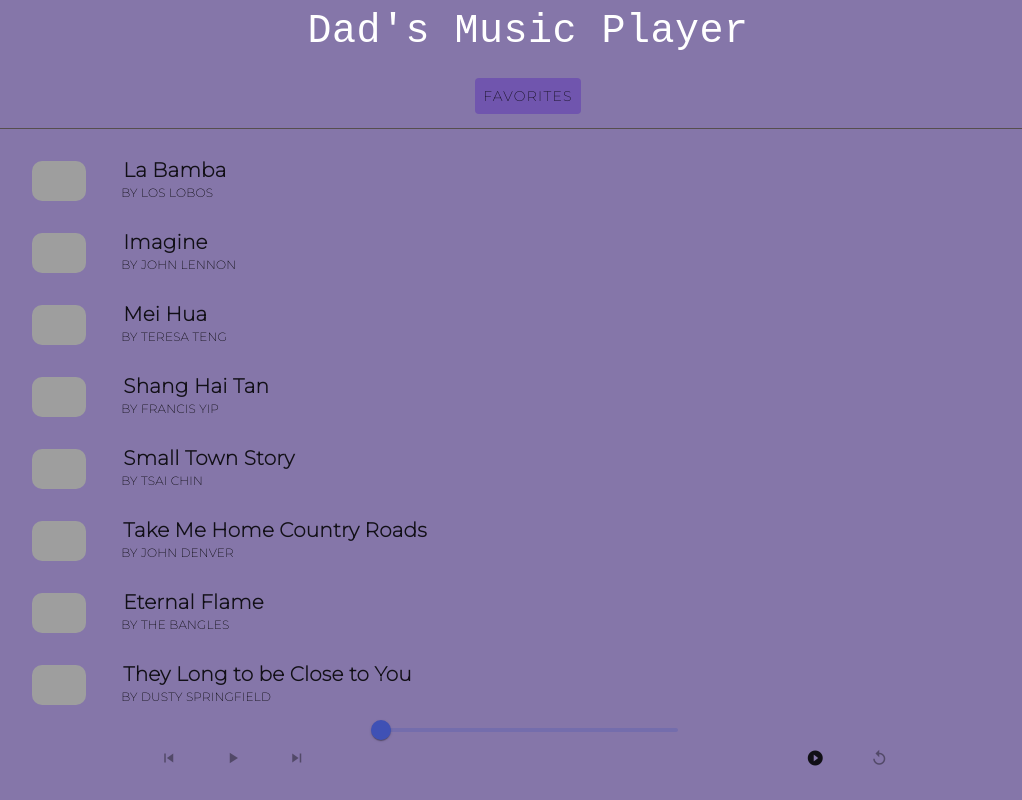
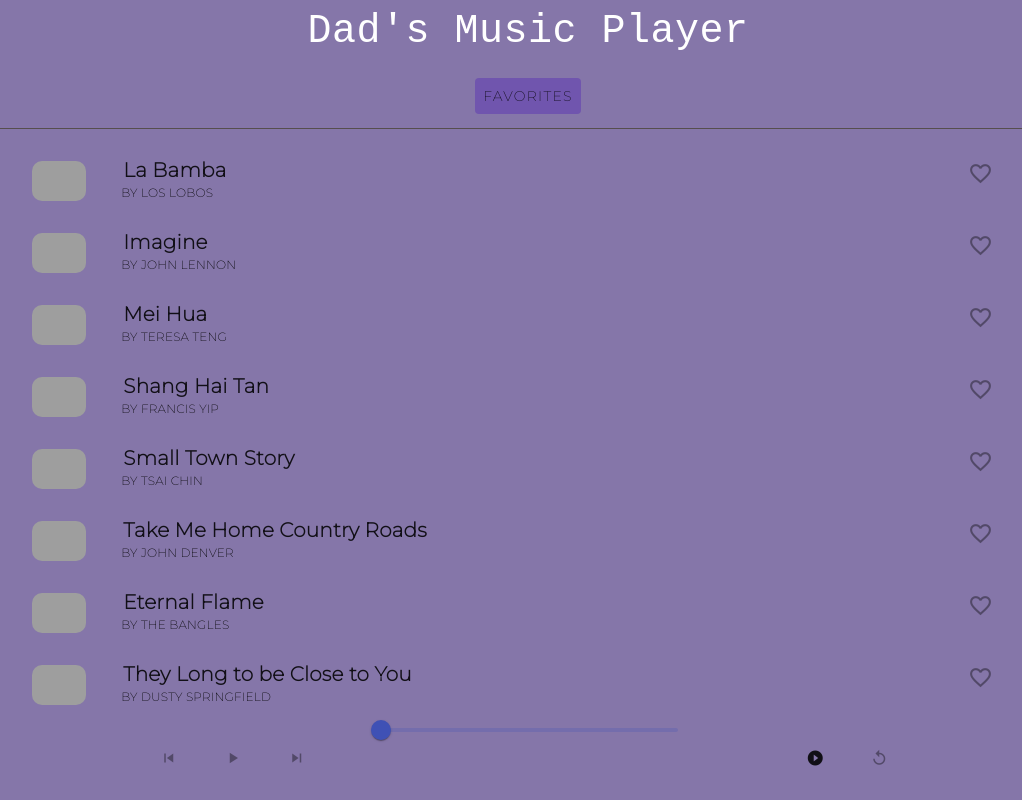
Before and after one commit to yenhtran/music-playlist, an Angular app: page / in a window 1280 px wide. Shown: the whole page, without its empty margins (112-1134 px from the left). Built offline with nearby package versions, Linux system fonts and the light colour scheme; grey boxes are pictures that could not be loaded; a web font is replaced by a local one.

Commit message:
add to favorites functionality

```diff
--- a/src/app/tracks/tracks.component.css
+++ b/src/app/tracks/tracks.component.css
@@ -50,6 +50,18 @@
   color: white !important;
 }
 
+.favorite-icon {
+  order: 2;
+  color: #891b1b !important;
+  font-size: 25px;
+}
+
+.favorite-border-icon {
+  order: 2;
+  color: white;
+  font-size: 25px;
+}
+
 @media screen and (max-width: 807px) {
   .track-list {
     max-height: 300px;
--- a/src/app/tracks/tracks.component.html
+++ b/src/app/tracks/tracks.component.html
@@ -19,6 +19,20 @@
       *ngIf="tracks.indexOf(this.state.activeTrack) === i"
       fontIcon="headphones"
     ></mat-icon>
+    <mat-icon
+      matListItemIcon
+      *ngIf="file.isFavorite === true"
+      class="favorite-icon"
+      (click)="handleFavorites(false, i)"
+      >favorite</mat-icon
+    >
+    <mat-icon
+      matListItemIcon
+      *ngIf="file.isFavorite === false"
+      class="favorite-border-icon"
+      (click)="handleFavorites(true, i)"
+      >favorite_border</mat-icon
+    >
     <mat-divider></mat-divider>
   </mat-list-item>
 </mat-list>
--- a/src/app/tracks/tracks.component.ts
+++ b/src/app/tracks/tracks.component.ts
@@ -19,4 +19,9 @@ export class TracksComponent implements OnInit {
   playTrack(file: TrackMetaData) {
     this.musicService.playNewFile(file);
   }
+
+  handleFavorites(addOrRemoveCheck: boolean, index: number) {
+    const isFavorite = addOrRemoveCheck === true ? true : false;
+    tracks[index].isFavorite = isFavorite;
+  }
 }
```
